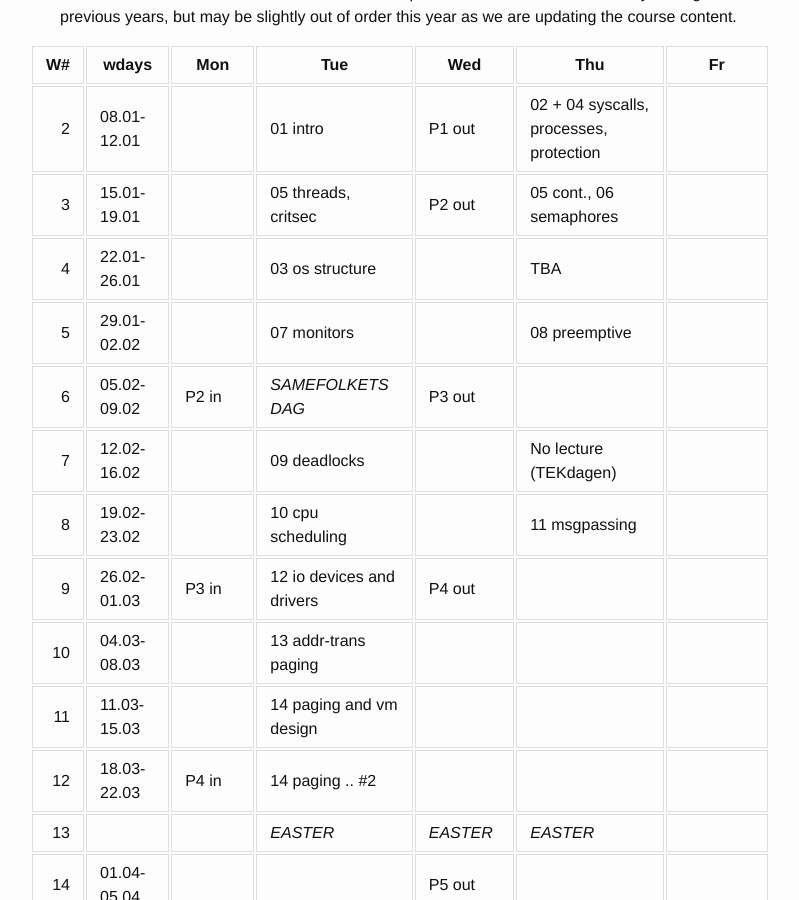
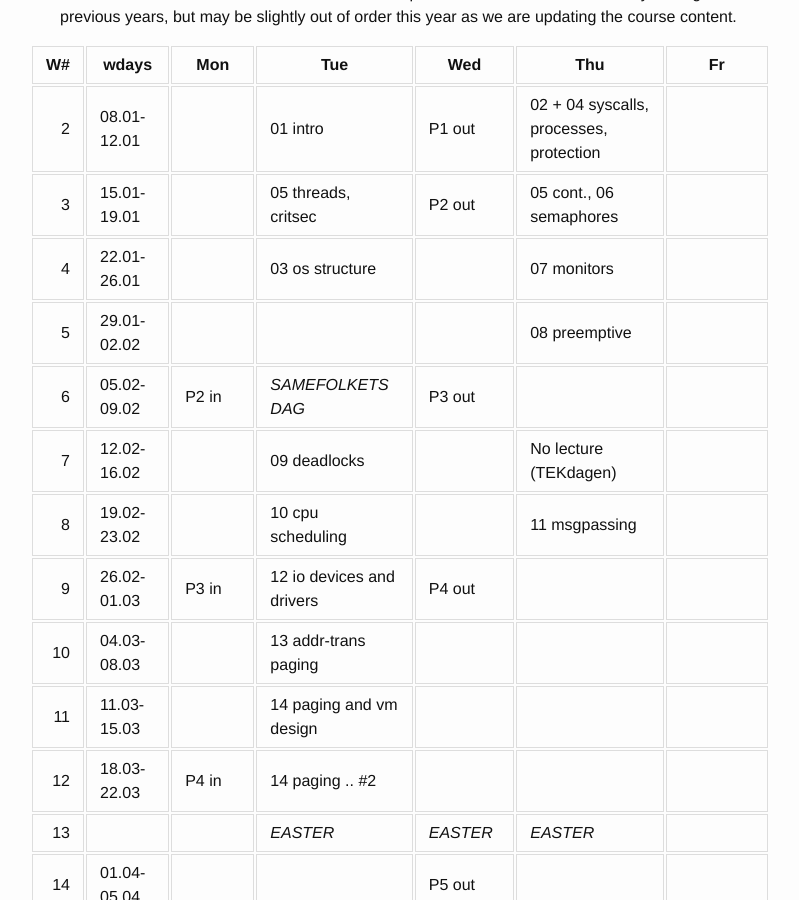
Before and after one commit to uit-inf-2201-s24/uit-inf-2201-s24.github.io, a Jekyll site: the page built from index.md, in a window 1280 px wide and 900 px high, scrolled down 1182 px. Shown: the whole window, without its empty margins (240-1039 px from the left). Built offline with Jekyll 4.4.1, drawn with Linux system fonts in a browser that asks for light colours; our own code applies the rules of GitHub Pages for plain Markdown files.

Commit message:
Update lecture plan

```diff
--- a/index.md
+++ b/index.md
@@ -49,8 +49,8 @@ Below is the scheduled dates and topics for lectures and project hand-outs. Plea
 |---:|-------------|----------|---------------------------|----------------|-----------------------------------------|-----------------|
 |  2 | 08.01-12.01 |          | 01 intro                  | P1 out         | 02 + 04 syscalls, processes, protection |                 |
 |  3 | 15.01-19.01 |          | 05 threads, critsec       | P2 out         | 05 cont., 06 semaphores                 |                 |
-|  4 | 22.01-26.01 |          | 03 os structure           |                | TBA                                     |                 |
-|  5 | 29.01-02.02 |          | 07 monitors               |                | 08 preemptive                           |                 |
+|  4 | 22.01-26.01 |          | 03 os structure           |                | 07 monitors                             |                 |
+|  5 | 29.01-02.02 |          |                           |                | 08 preemptive                           |                 |
 |  6 | 05.02-09.02 | P2 in    | *SAMEFOLKETS DAG*         | P3 out         |                                         |                 |
 |  7 | 12.02-16.02 |          | 09 deadlocks              |                | No lecture (TEKdagen)                   |                 |
 |  8 | 19.02-23.02 |          | 10 cpu scheduling         |                | 11 msgpassing                           |                 |
```
